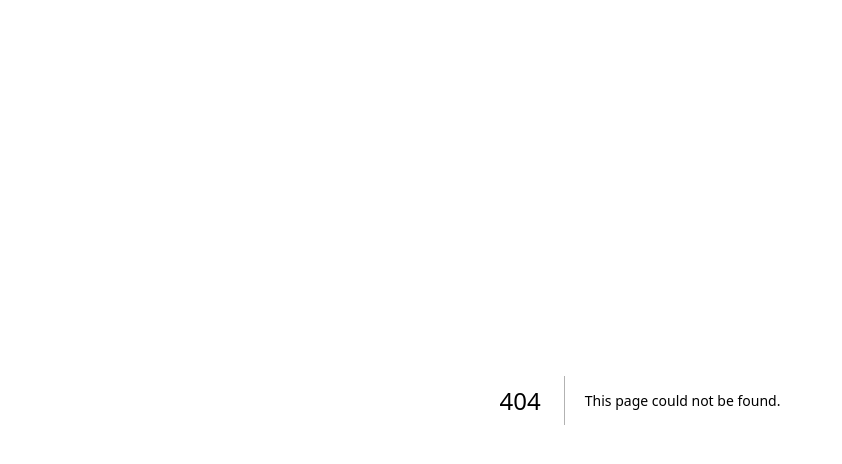
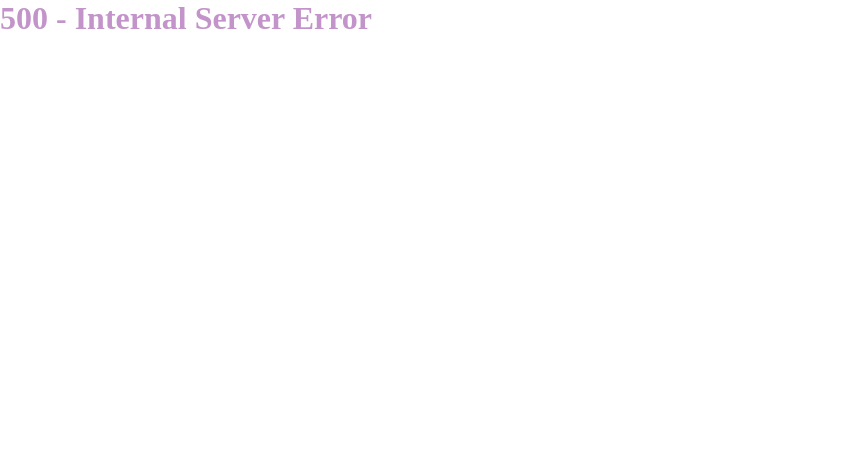
Before and after one commit to Yotfil/yotfil.dev, a Next.js app: page /500 in a window 1280 px wide. Before the commit this address had no page. Shown: the top 464 px of the page, without its empty margins (0-842 px from the left). Built offline with nearby package versions, Linux system fonts and the light colour scheme.

Commit message:
adding pages 404 y 500

```diff
--- /dev/null
+++ b/src/app/404/page.tsx
@@ -0,0 +1,3 @@
+export default function Custom404() {
+  return <h1>404 - Page Not Found</h1>
+}
--- /dev/null
+++ b/src/app/500/page.tsx
@@ -0,0 +1,3 @@
+export default function Custom500() {
+  return <h1>500 - Internal Server Error</h1>
+}
```
